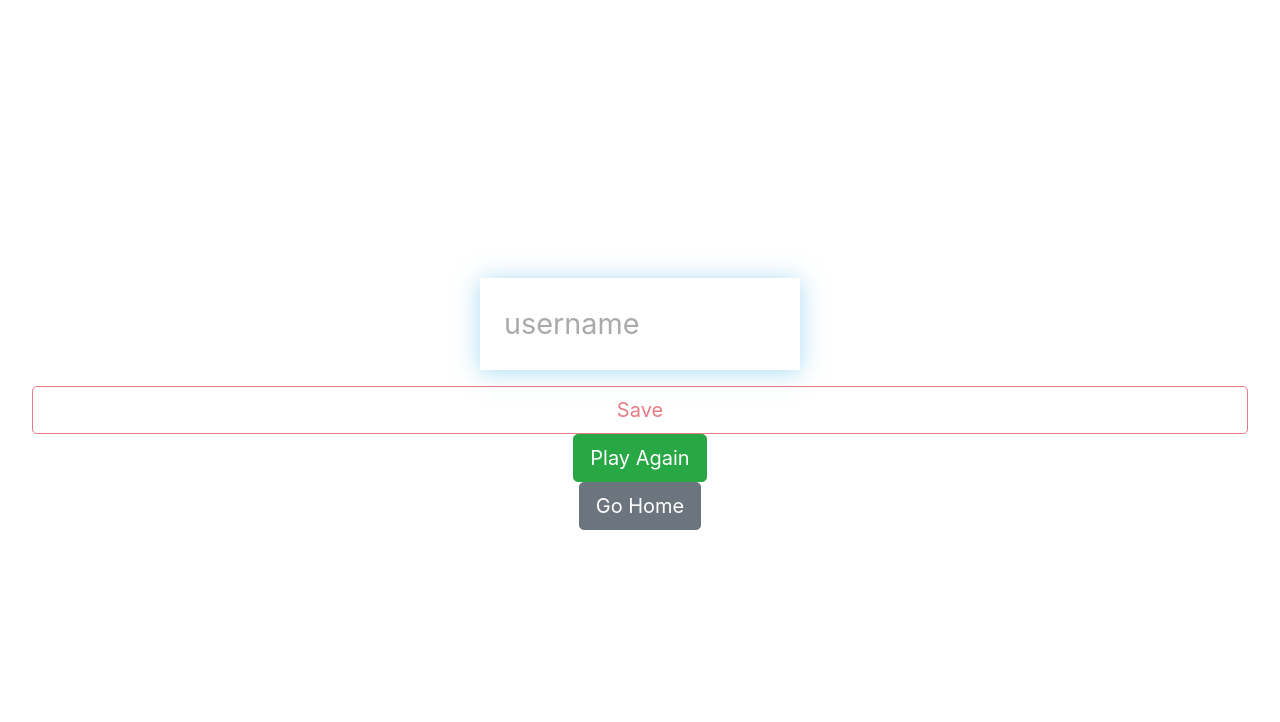
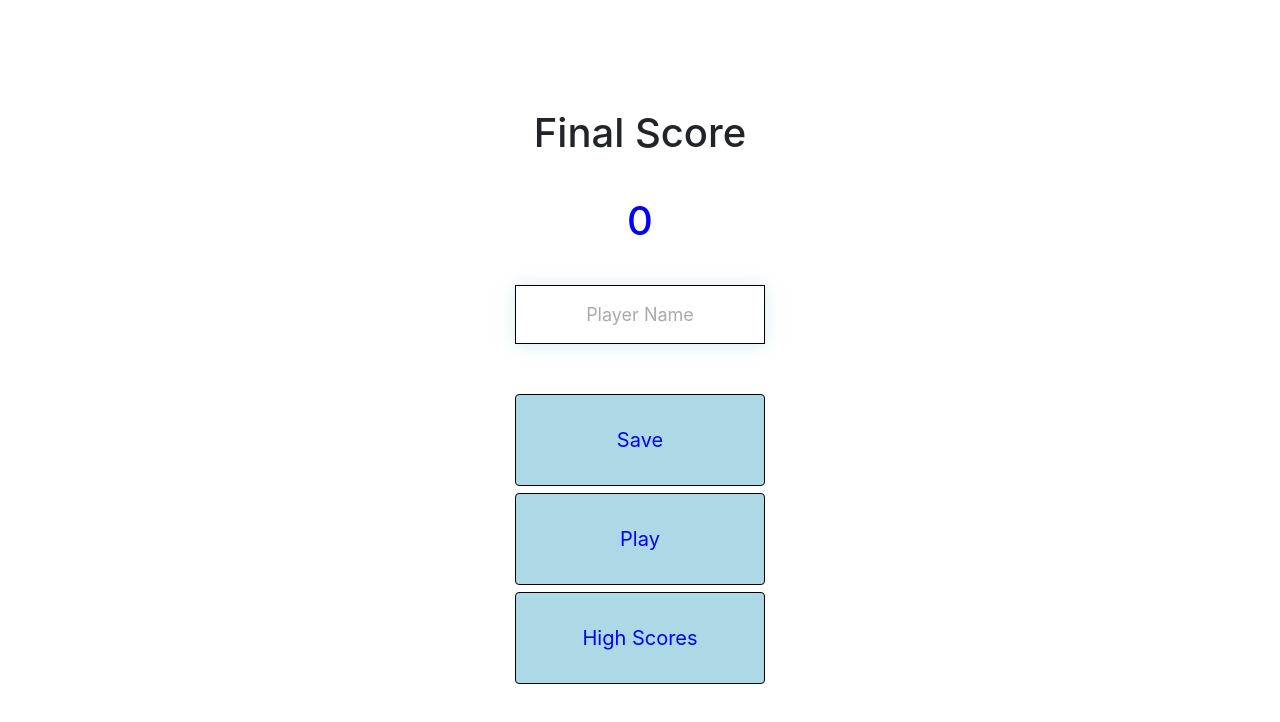
Before and after one commit to LE-FBW1/browser-project-team33, a website built with webpack: page src/index.html in a window 1280 px wide. Built offline with nearby package versions, Linux system fonts and the light colour scheme.

Commit message:
End page

```diff
--- a/src/index.html
+++ b/src/index.html
@@ -8,27 +8,25 @@
   </head>
  <body>
     <main class="container">
-        <div id="end" class="flex-center flex-column">
-          <h1 id="finalScore"></h1>
-          <form>
+      <div id="end" class="flex-center flex-column">
+        <h1>Final Score</h1>
+        <h2 id="finalScore">0</h2>
+        <form>
             <input
               type="text"
               name="username"
               id="username"
-              placeholder="username"
-            />
+              placeholder="Player Name"/>
             <button
               type="submit"
-              class="btn btn-danger btn-lg btn-block btn-outline-danger"
-              id="saveScoreBtn"
-              onclick="saveHighScore(event)"
-              disabled
-            >
+              class="button"
+              id="saveScoreButton"
+              >
               Save
             </button>
           </form>
-          <a class="btn btn-lg btn-success" href="/game.html">Play Again</a>
-          <a class="btn btn-lg btn-secondary" href="/">Go Home</a>
+          <a id="play" class="button" href="">Play</a>
+          <a class="button" href="">High Scores</a>
         </div>
     </main>
   </body>
--- a/src/scripts/index.js
+++ b/src/scripts/index.js
@@ -3,4 +3,13 @@ import '../styles/main.scss';
 // Import any additional modules you want to include below \/
 
 
+
 // \/ All of your javascript should go here \/
+const saveScoreButton = document.getElementById('saveScoreButton');
+
+const saveHighScore = evt => {
+    console.log('Twoja stara');
+    evt.preventDefault();
+};
+
+saveScoreButton.addEventListener('click', saveHighScore);
--- a/src/styles/main.scss
+++ b/src/styles/main.scss
@@ -1,14 +1,107 @@
 @import "../../node_modules/bootstrap/scss/bootstrap.scss";
+
+
+:root {
+  font-size: 62.5%;
+}
 
 body,
 body * {
   box-sizing: border-box;
+  margin: 0;
+  padding: 0;
 }
 
-/* FORMS */
-.btn {
+// Home page
+
+.container {
+  width: 100vw;
+  height: 100vh;
+  max-width: 90rem;
+  margin: 0 auto;
+  display: flex;
+  flex-direction: column;
+  justify-content: center;
+  align-items: center;
+}
+
+.container>* {
+  width: 100%;
+}
+
+h1 {
+  font-size: 4rem;
+  margin-bottom: 4rem;
   text-align: center;
 }
+
+// Game page
+
+#finalScore {
+  font-size: 4rem;
+  margin-bottom: 4rem;
+  color: blue;
+}
+
+.container-game-page {
+  display: none;
+  width: 100vw;
+  height: 100vh;
+  max-width: 90rem;
+  margin: 0 auto;
+  //display: flex;
+  flex-direction: column;
+  justify-content: center;
+  align-items: center;
+  background-color: lightgrey;
+}
+
+.choice-container {
+  display: flex;
+  margin-bottom: .7rem;
+  width: 100%;
+  font-size: 2rem;
+  border: .1rem solid black;
+  background-color: #fff;
+}
+
+.choice-container:hover {
+  cursor: pointer;
+  box-shadow: 0 10px 15px -3px rgba(0, 0, 0, 0.1), 0 4px 6px -2px rgba(0, 0, 0, 0.05);
+  transform: translateY(-0.1rem);
+  transition: transform 150ms;
+}
+
+.choice-prefix {
+  padding: 2rem;
+  background-color: lightblue;
+}
+
+.choice-text {
+  padding: 2rem;
+}
+
+.button {
+  padding: 3rem;
+  text-decoration: none;
+  border: .1rem solid black;
+  border-radius: .4rem;
+  margin-bottom: .7rem;
+  font-size: 2rem;
+  text-align: center;
+  background-color: rgb(173, 216, 230);
+  width: 25rem;
+  color: blue;
+}
+
+.button:hover {
+  cursor: pointer;
+  box-shadow: 0 10px 15px -3px rgba(0, 0, 0, 0.1), 0 4px 6px -2px rgba(0, 0, 0, 0.05);
+  transform: translateY(-0.1rem);
+  transition: transform 150ms;
+}
+
+// END PAGE STYLE
 
 form {
   width: 100%;
@@ -18,37 +111,23 @@ form {
 }
 
 input {
-  margin-bottom: 1rem;
-  width: 20rem;
+  margin-bottom: 5rem;
+  width: 25rem;
   padding: 1.5rem;
   font-size: 1.8rem;
-  border: none;
-  box-shadow: 0 0.1rem 1.4rem 0 rgba(86, 185, 235, 0.5);
+  border: .1rem solid black;
+  box-shadow: 0 0.1rem 1.4rem 0 rgba(173, 216, 230, 0.5);
 }
 
 input::placeholder {
   color: #aaa;
+  text-align: center;
 }
 
 
-.container {
-  width: 100vw;
-  height: 100vh;
-  display: flex;
-  justify-content: center;
-  align-items: center;
-  max-width: 80rem;
-  margin: 0 auto;
-  padding: 2rem;
-}
-
-.container > * {
-  width: 100%;
-}
-
 .flex-column {
   display: flex;
-  flex-direction: row;
+  flex-direction: column;
 }
 
 .flex-center {
```
